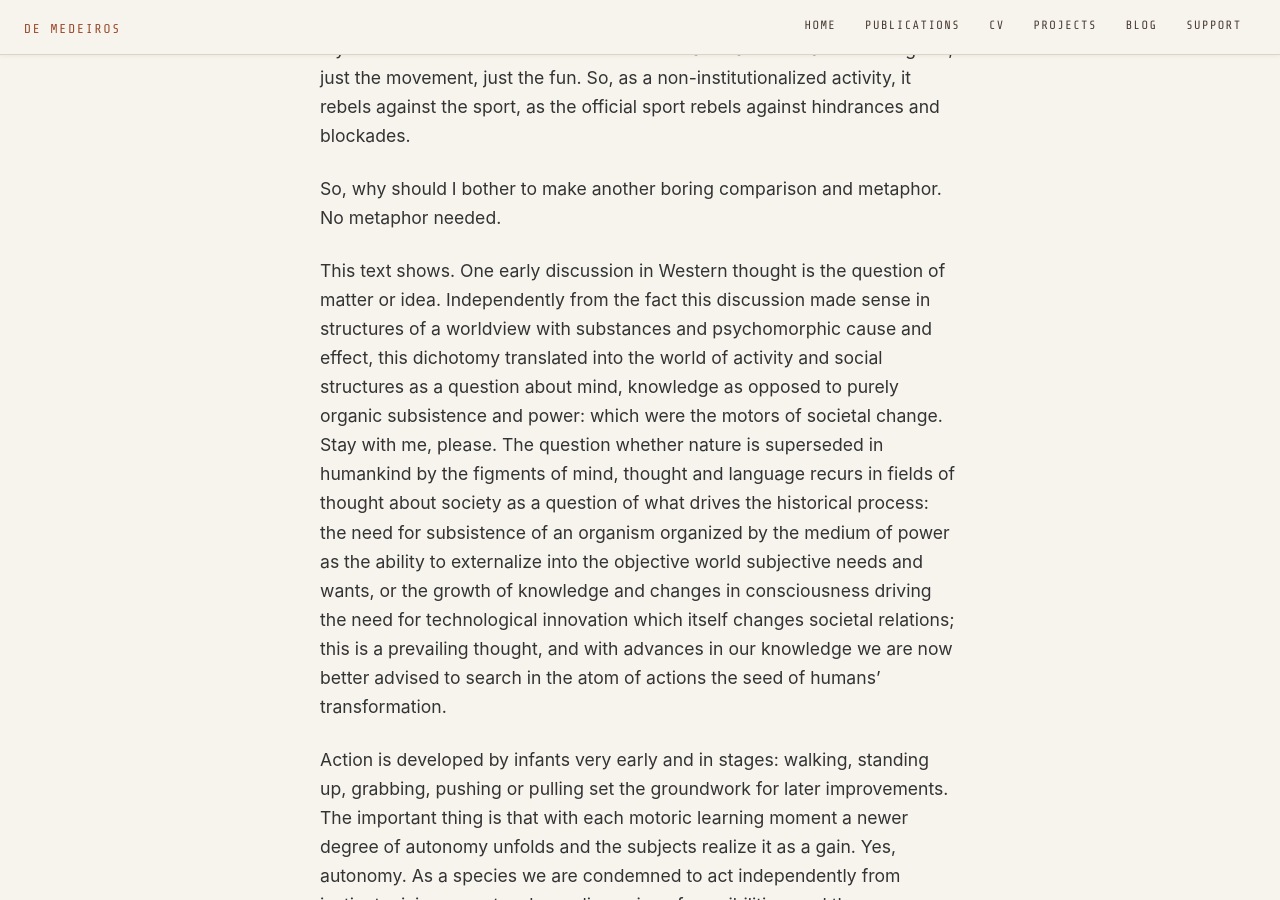
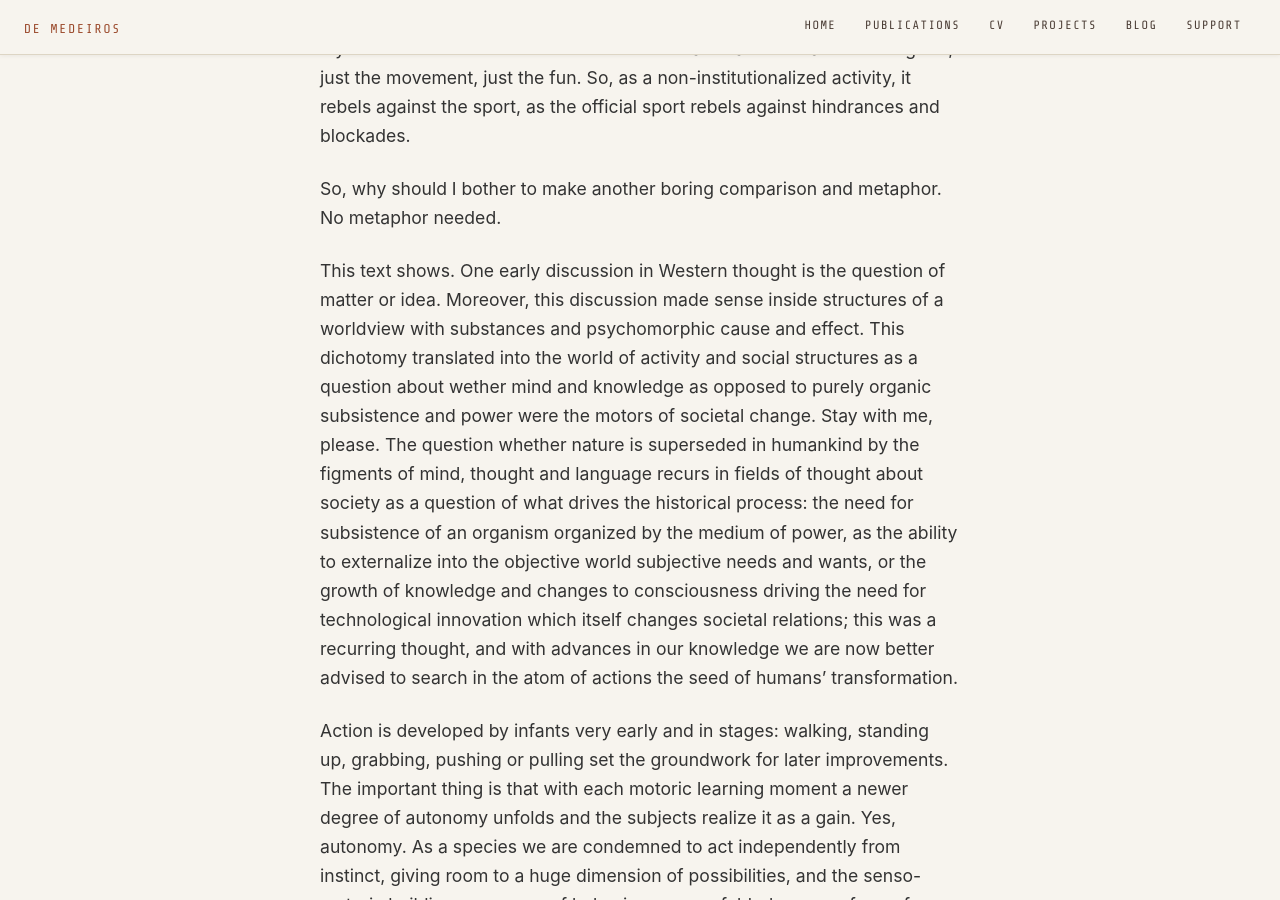
Before and after one commit to jemedeiros/jemedeiros.github.io, a Jekyll site: the page built from _posts/2026-08-29-Movement-Autonomy and pain.md, in a window 1280 px wide and 900 px high, scrolled down 986 px. Built offline with Jekyll 4.4.1, drawn with Linux system fonts in a browser that asks for light colours; some web fonts are replaced; a script that is not in the unit is left out.

Commit message:
correct some senctences new post too big. Not easy to understand.

```diff
--- a/_posts/2026-08-29-Movement-Autonomy and pain.md
+++ b/_posts/2026-08-29-Movement-Autonomy and pain.md
@@ -21,7 +21,7 @@ Another good reason to get back to our more concrete reflexion. As with most act
 
 So, why should I bother to make another boring comparison and metaphor. No metaphor needed.
 
-This text shows. One early discussion in Western thought is the question of matter or idea. Independently from the fact this discussion made sense in structures of a worldview with substances and psychomorphic cause and effect, this dichotomy translated into the world of activity and social structures as a question about mind, knowledge as opposed to purely organic subsistence and power: which were the motors of societal change. Stay with me, please. The question whether nature is superseded in humankind by the figments of mind, thought and language recurs in fields of thought about society as a question of what drives the historical process: the need for subsistence of an organism organized by the medium of power as the ability to externalize into the objective world subjective needs and wants, or the growth of knowledge and changes in consciousness driving the need for technological innovation which itself changes societal relations; this is a prevailing thought, and with advances in our knowledge we are now better advised to search in the atom of actions the seed of humans' transformation.
+This text shows. One early discussion in Western thought is the question of matter or idea. Moreover, this discussion made sense inside structures of a worldview with substances and psychomorphic cause and effect. This dichotomy translated into the world of activity and social structures as a question about wether mind and knowledge as opposed to purely organic subsistence and power were the motors of societal change. Stay with me, please. The question whether nature is superseded in humankind by the figments of mind, thought and language recurs in fields of thought about society as a question of what drives the historical process: the need for subsistence of an organism organized by the medium of power, as the ability to externalize into the objective world subjective needs and wants, or the growth of knowledge and changes to consciousness driving the need for technological innovation which itself changes societal relations; this was a recurring thought, and with advances in our knowledge we are now better advised to search in the atom of actions the seed of humans' transformation.
 
 Action is developed by infants very early and in stages: walking, standing up, grabbing, pushing or pulling set the groundwork for later improvements. The important thing is that with each motoric learning moment a newer degree of autonomy unfolds and the subjects realize it as a gain. Yes, autonomy. As a species we are condemned to act independently from instinct, giving room to a huge dimension of possibilities, and the senso-motoric building processes of behaviour now unfolded a newer form of independence from the others who functioned as safety providers, helping the infant to survive.
 
```
